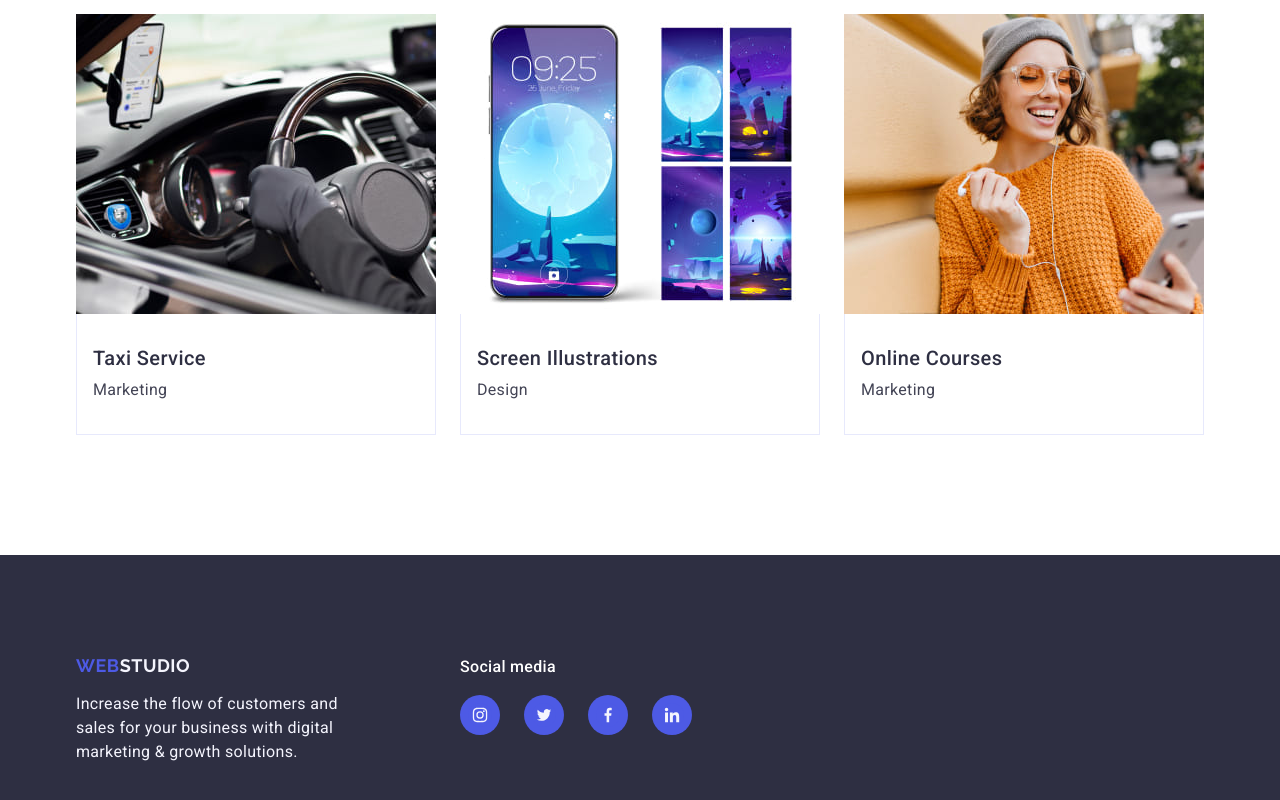
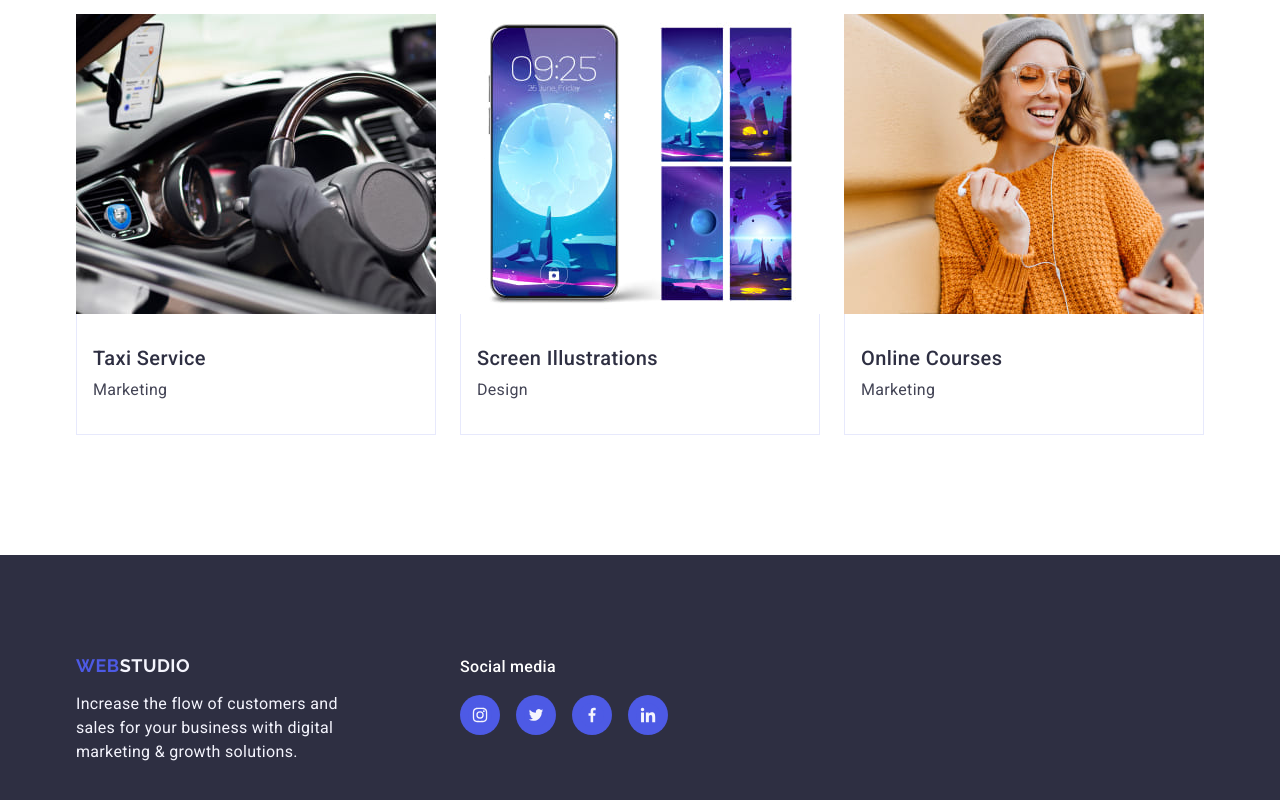
Before and after one commit to stavrdriff/goit-markup-hw-04, a plain HTML site: page index.html in a window 1280 px wide. Shown: the part 2628-3428 px from the top of the page. Drawn offline with nearby package versions, Linux system fonts and the light colour scheme.

Commit message:
bull shit

```diff
--- a/css/styles.css
+++ b/css/styles.css
@@ -310,8 +310,9 @@ ul {
   gap: 1.5rem;
 }
 
-.socials--p0 {
+.socials--footer {
   padding: 0;
+  gap: 16px;
 }
 
 .socials__item {
--- a/index.html
+++ b/index.html
@@ -356,7 +356,7 @@
       </div>
       <div class="footer__links">
         <p class="footer__links-title">Social media</p>
-        <ul class="socials socials--p0">
+        <ul class="socials socials--footer">
           <li class="socials__item">
             <a href="#" class="socials__link" target="_blank" aria-label="DEFAULT_LABEL">
               <svg class="socials__icon" width="24" height="24">
```
